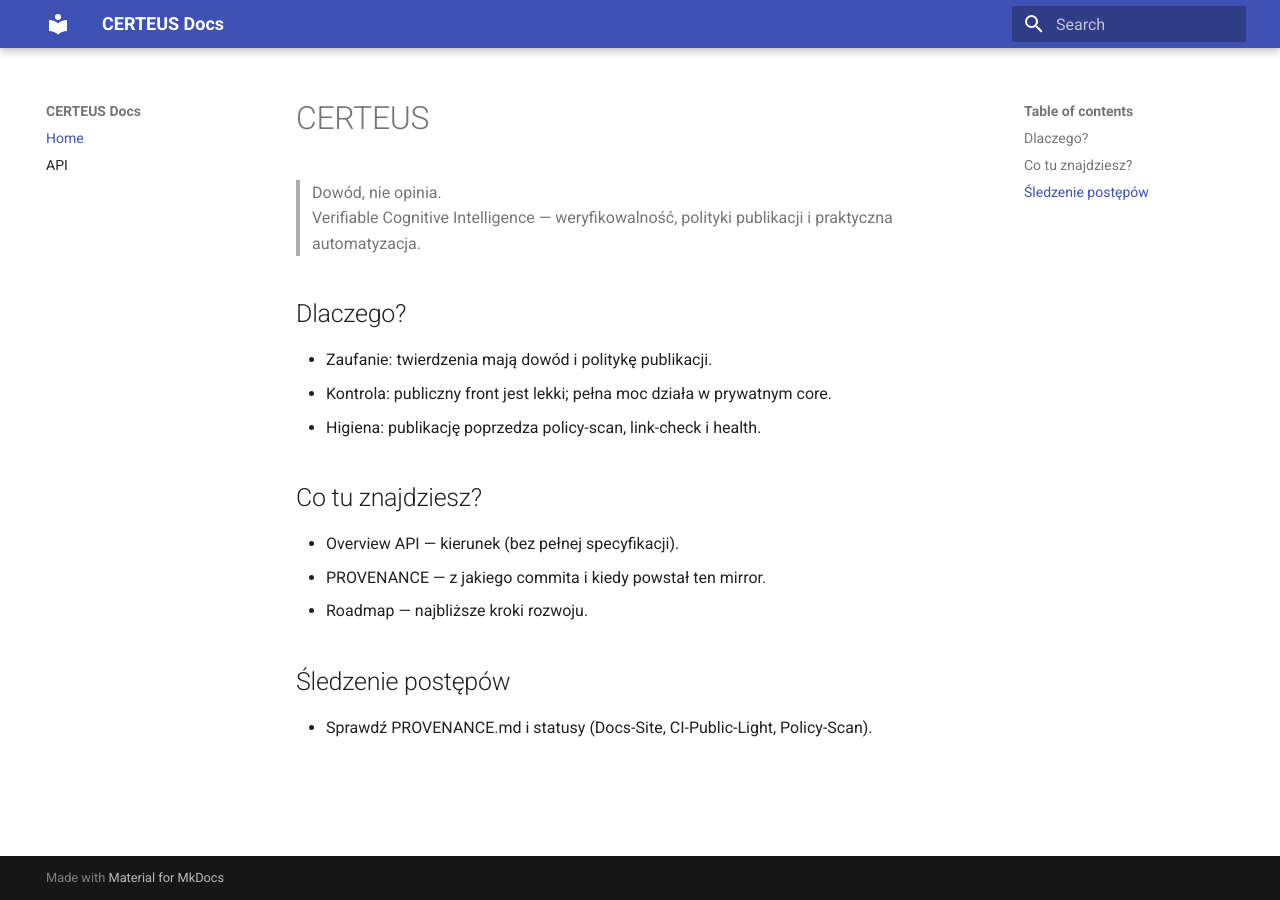
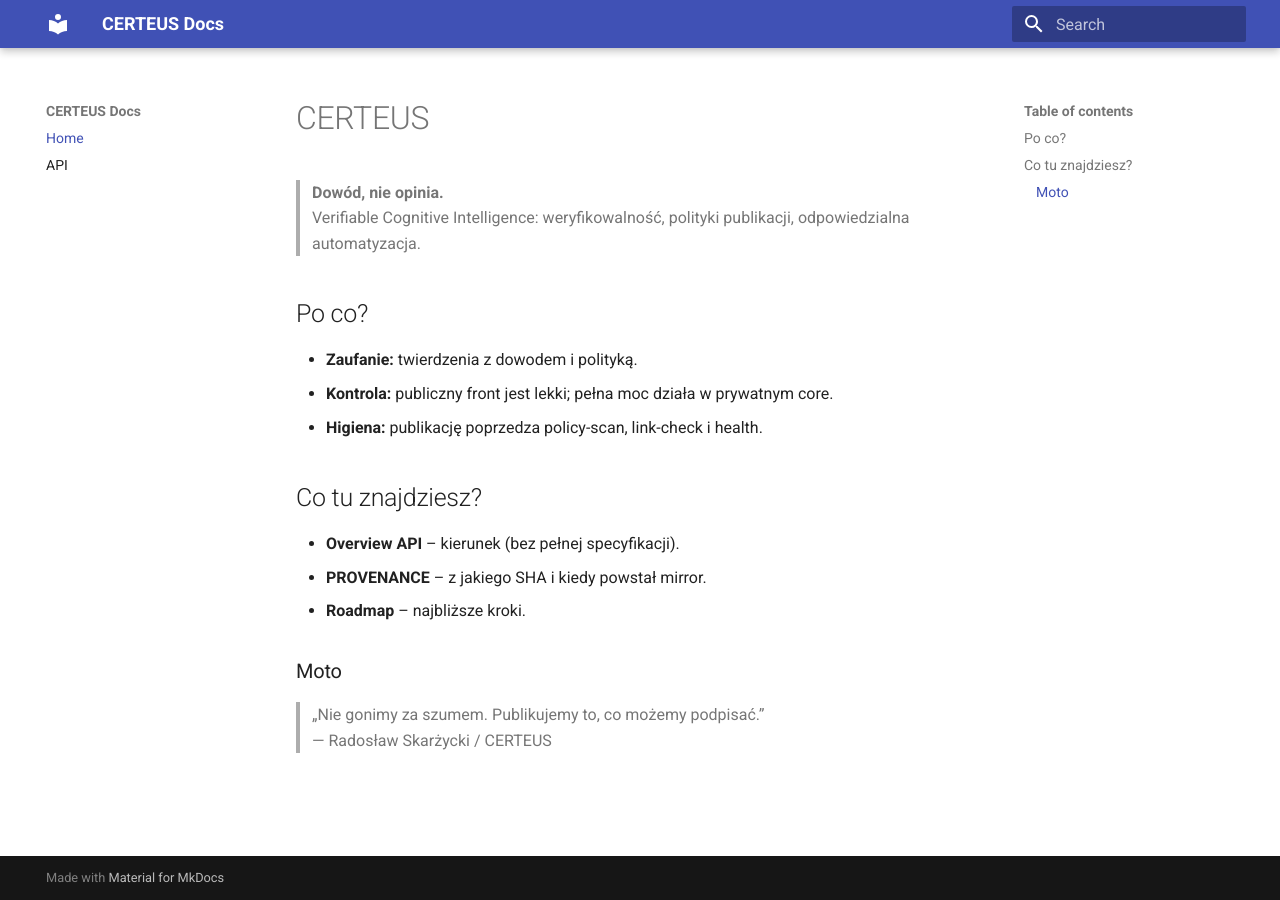
Before and after one commit to CERTEUS/certeus, an MkDocs documentation site: the page built from docs/index.md, in a window 1280 px wide. Built offline with MkDocs 1.6.1 and Material for MkDocs 9.7.7, drawn with Linux system fonts in a browser that asks for light colours.

Commit message:
docs(public): hero+CTA README, landing moto, OG image, favicon, mkdocs favicon

```diff
--- a/docs/index.md
+++ b/docs/index.md
@@ -1,17 +1,18 @@
 # CERTEUS
 
-> Dowód, nie opinia.
-> Verifiable Cognitive Intelligence — weryfikowalność, polityki publikacji i praktyczna automatyzacja.
+> **Dowód, nie opinia.**
+> Verifiable Cognitive Intelligence: weryfikowalność, polityki publikacji, odpowiedzialna automatyzacja.
 
-## Dlaczego?
-- Zaufanie: twierdzenia mają dowód i politykę publikacji.
-- Kontrola: publiczny front jest lekki; pełna moc działa w prywatnym core.
-- Higiena: publikację poprzedza policy-scan, link-check i health.
+## Po co?
+- **Zaufanie:** twierdzenia z dowodem i polityką.
+- **Kontrola:** publiczny front jest lekki; pełna moc działa w prywatnym core.
+- **Higiena:** publikację poprzedza policy-scan, link-check i health.
 
 ## Co tu znajdziesz?
-- Overview API — kierunek (bez pełnej specyfikacji).
-- PROVENANCE — z jakiego commita i kiedy powstał ten mirror.
-- Roadmap — najbliższe kroki rozwoju.
+- **Overview API** – kierunek (bez pełnej specyfikacji).
+- **PROVENANCE** – z jakiego SHA i kiedy powstał mirror.
+- **Roadmap** – najbliższe kroki.
 
-## Śledzenie postępów
-- Sprawdź PROVENANCE.md i statusy (Docs-Site, CI-Public-Light, Policy-Scan).
+### Moto
+> „Nie gonimy za szumem. Publikujemy to, co możemy podpisać.”
+> — Radosław Skarżycki / CERTEUS
```
Also changed, not shown: tools/automation/mirror/README.public.md (+16 -20 lines), docs/assets/favicon.ico (added), docs/assets/og.svg (added), 1 other file.
